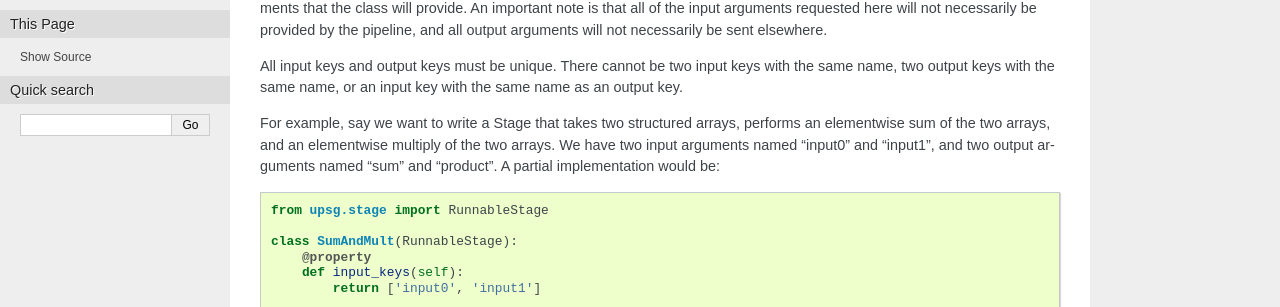
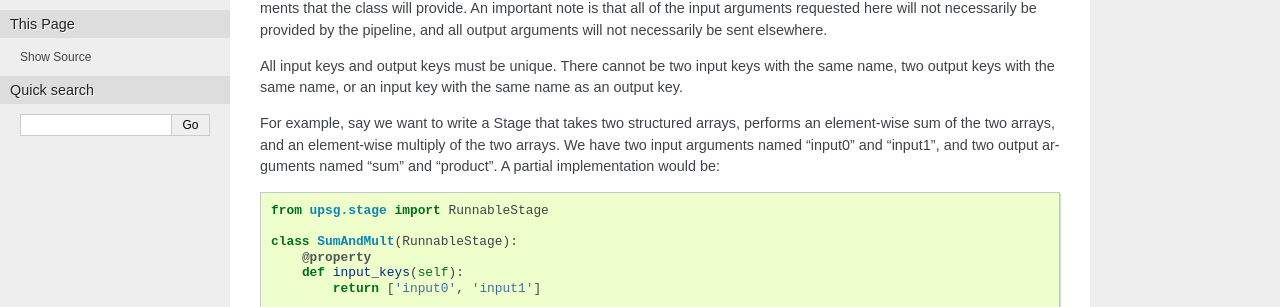
Before and after one commit to dssg/UPSG, a Sphinx documentation site: the page built from doc/implementing_stage.rst, in a window 1280 px wide and 900 px high. Shown: the part 322-629 px from the top of the window. Built offline with Sphinx 7.4.7, drawn with Linux system fonts in a browser that asks for light colours; pages that are not in the unit, such as notebooks, are missing from menus; some of the changed text lies outside the part shown.

Commit message:
spell check pass

```diff
--- a/doc/implementing_stage.rst
+++ b/doc/implementing_stage.rst
@@ -23,7 +23,7 @@
 with the same name as an output key.
 
 For example, say we want to write a Stage that takes two structured arrays,
-performs an elementwise sum of the two arrays, and an elementwise multiply of
+performs an element-wise sum of the two arrays, and an element-wise multiply of
 the two arrays. We have two input arguments named "input0" and "input1", and
 two output arguments named "sum" and "product". A partial implementation would
 be::
@@ -144,9 +144,9 @@
 For example, we will implement the previous example as a MetaStage rather than
 a RunnableStage using :class:`upsg.transform.identity.Identity` and
 :class:`upsg.transform.lambda_stage.LambdaStage`. In this example, the
-elementwise multiplication and the elementwise addition are performed in
+element-wise multiplication and the element-wise addition are performed in
 separate, parallel Stages, allowing for the two operations to be performed in
-parallel if the schedular chooses to do so::
+parallel if the scheduler chooses to do so::
 
     from upsg.pipeline import Pipeline
     from upsg.stage import MetaStage
--- a/doc/user_guide.rst
+++ b/doc/user_guide.rst
@@ -75,7 +75,7 @@
 1. Reads zero or more :doc:`.upsg files <file_format>`
 2. Writes zero or more .upsg files
 
-Each input and each output should have a human-readable lable, or key.
+Each input and each output should have a human-readable label, or key.
 For example, the CSVWrite stage has an output file with the key "output"
 and the CSVRead stage has an input file with the key "input." Estimators
 have inputs including "X_train", "X_test", "y_train", and "y_test" and
```
